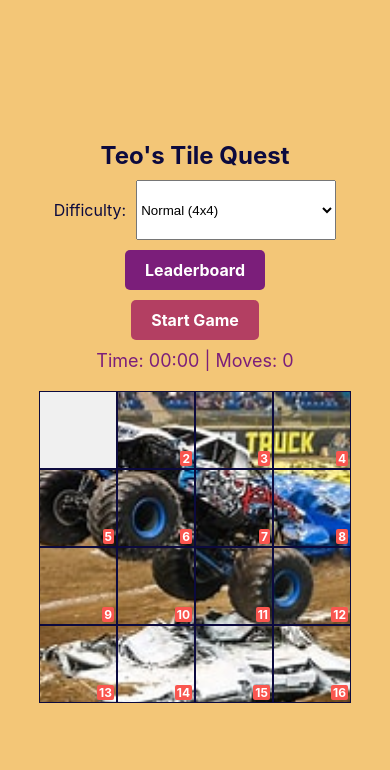
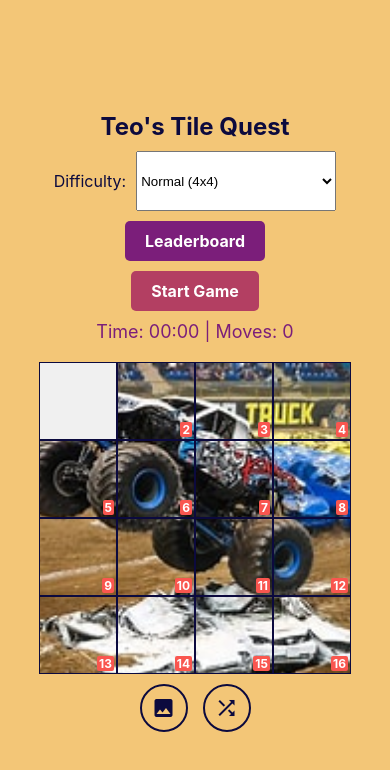
Before and after one commit to QbertMF/tilequest, a React Native app: screen / in a window 390 px wide. Shown: the top 770 px of the page. Built offline with nearby package versions, Linux system fonts and the light colour scheme.

Commit message:
image picker and random picture

```diff
--- a/App.tsx
+++ b/App.tsx
@@ -3,6 +3,8 @@ import { StyleSheet, Text, View, TouchableOpacity, Image, Dimensions, Modal, Tex
 import { createTileGame, moveTiles, shuffleTiles, isGameComplete } from './types/TileGame';
 import { getLeaderboard, addLeaderboardEntry, clearLeaderboard, LeaderboardData, LeaderboardEntry } from './types/Leaderboard';
 import { Picker } from '@react-native-picker/picker';
+import { MaterialIcons } from '@expo/vector-icons';
+import * as ImagePicker from 'expo-image-picker';
 import { useState, useEffect, useRef } from 'react';
 
 type Difficulty = 'easy' | 'normal' | 'hard' | 'ultra';
@@ -240,6 +242,28 @@ export default function App() {
     setShowNameInput(true);
   };
 
+  const selectRandomImage = () => {
+    const currentImageIndex = images.findIndex(img => img === gameState.selectedImage);
+    const availableImages = images.filter((_, index) => index !== currentImageIndex);
+    const randomImage = availableImages[Math.floor(Math.random() * availableImages.length)];
+    const newGameState = { ...gameState, selectedImage: randomImage };
+    setGameState(newGameState);
+  };
+
+  const pickImage = async () => {
+    const result = await ImagePicker.launchImageLibraryAsync({
+      mediaTypes: ImagePicker.MediaTypeOptions.Images,
+      allowsEditing: true,
+      aspect: [1, 1],
+      quality: 1,
+    });
+
+    if (!result.canceled && result.assets[0]) {
+      const newGameState = { ...gameState, selectedImage: { uri: result.assets[0].uri } };
+      setGameState(newGameState);
+    }
+  };
+
   const formatTime = (seconds: number) => {
     const mins = Math.floor(seconds / 60);
     const secs = seconds % 60;
@@ -332,6 +356,24 @@ export default function App() {
             );
           })
         )}
+      </View>
+
+      <View style={styles.imageButtonRow}>
+        <TouchableOpacity
+          style={[styles.imagePickerButton, gameActive && styles.disabledButton]}
+          onPress={pickImage}
+          disabled={gameActive}
+        >
+          <MaterialIcons name="photo" size={24} color={gameActive ? '#999' : '#0c0a3e'} />
+        </TouchableOpacity>
+
+        <TouchableOpacity
+          style={[styles.imagePickerButton, gameActive && styles.disabledButton]}
+          onPress={selectRandomImage}
+          disabled={gameActive}
+        >
+          <MaterialIcons name="shuffle" size={24} color={gameActive ? '#999' : '#0c0a3e'} />
+        </TouchableOpacity>
       </View>
 
       {showSolveButton && (
@@ -466,6 +508,23 @@ const styles = StyleSheet.create({
     borderRadius: 5,
     marginTop: 10,
     alignSelf: 'center',
+  },
+  imagePickerButton: {
+    backgroundColor: '#f3c677',
+    padding: 10,
+    borderRadius: 25,
+    borderWidth: 2,
+    borderColor: '#0c0a3e',
+  },
+  imageButtonRow: {
+    flexDirection: 'row',
+    gap: 15,
+    marginTop: 10,
+    alignSelf: 'center',
+  },
+  disabledButton: {
+    backgroundColor: '#e0e0e0',
+    borderColor: '#999',
   },
   timer: {
     fontSize: 18,
--- a/package.json
+++ b/package.json
@@ -9,9 +9,11 @@
     "web": "expo start --web"
   },
   "dependencies": {
+    "@expo/vector-icons": "^15.0.3",
     "@react-native-async-storage/async-storage": "^2.2.0",
     "@react-native-picker/picker": "2.11.1",
     "expo": "~54.0.30",
+    "expo-image-picker": "^17.0.10",
     "expo-status-bar": "~3.0.9",
     "react": "19.1.0",
     "react-dom": "19.1.0",
```
Also changed, not shown: 1 other file (tests, documents, lock files or other folders).
